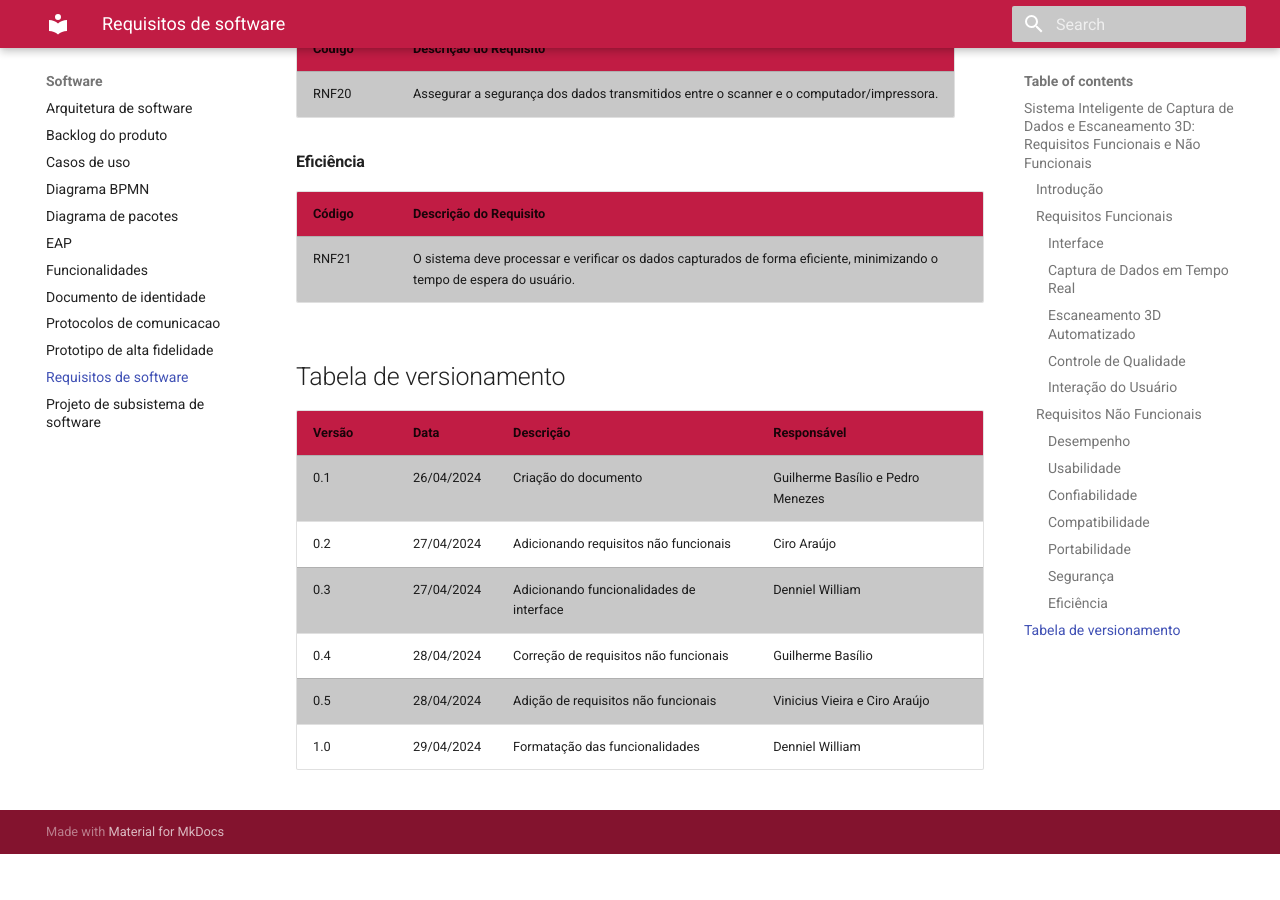
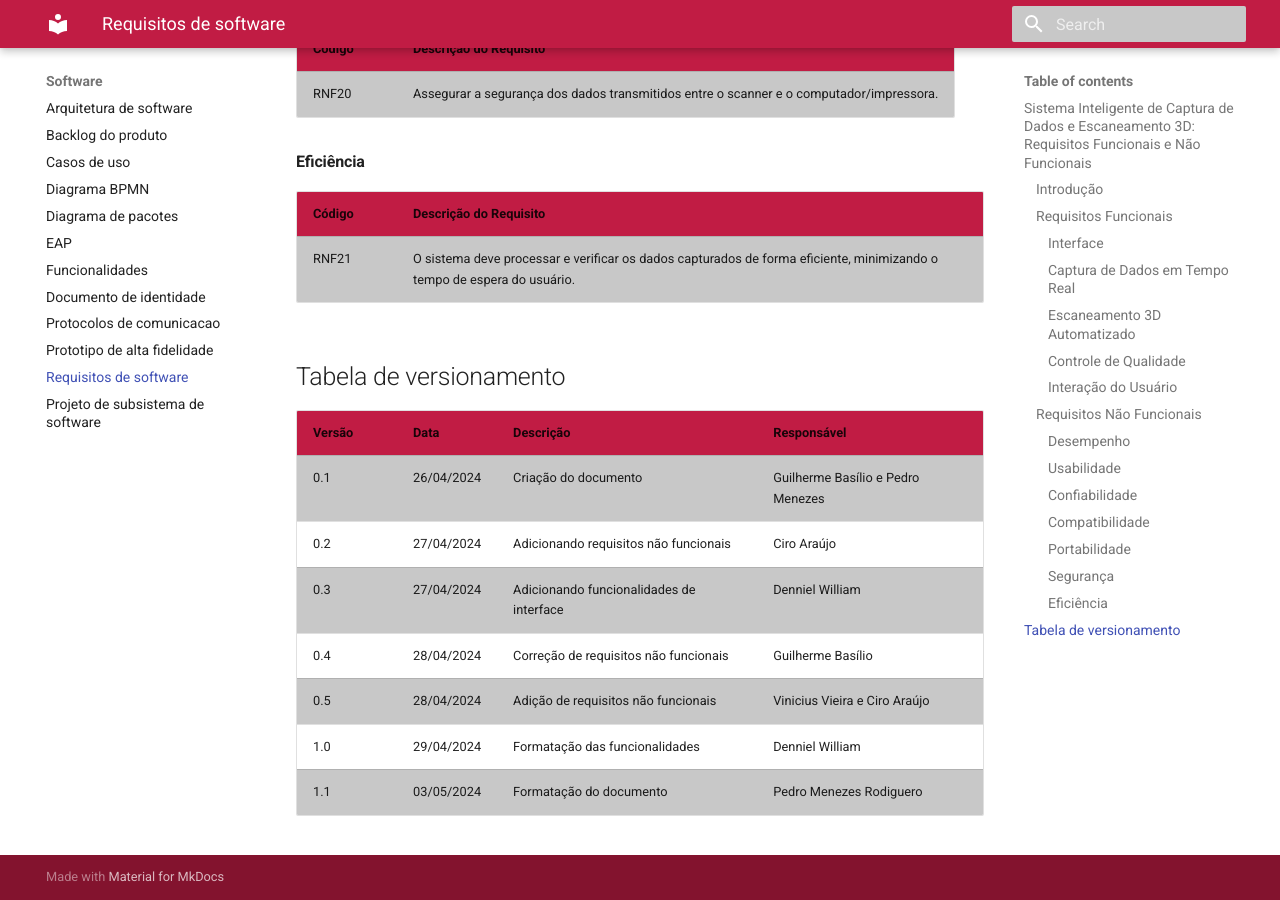
Before and after one commit to Calcioft/ScanPoint, an MkDocs documentation site: the page built from docs/software/requisitos.md, in a window 1280 px wide and 900 px high, scrolled down 3574 px. Built offline with MkDocs 1.6.1 and Material for MkDocs 9.7.7, drawn with Linux system fonts in a browser that asks for light colours; before the commit the page ends 4428 px from its top, so only the background shows below that.

Commit message:
refactoração do arquivo de requisitos.md

```diff
--- a/docs/software/requisitos.md
+++ b/docs/software/requisitos.md
@@ -5,8 +5,9 @@
 ### **Introdução**
 
 <!-- Não abordamos 3D -->
-
+<p align="justify">
 O sistema inteligente de captura de dados e escaneamento 3D combina a captura de dados em tempo real com a tecnologia de escaneamento 3D para criar uma solução inovadora para fabricação digital. Este documento apresenta os requisitos funcionais e não funcionais do sistema, que devem ser atendidas para garantir o sucesso do projeto.
+</p>
 
 ### Requisitos Funcionais
 
@@ -121,3 +122,4 @@
 | 0.4 | 28/04/2024 | Correção de requisitos não funcionais | Guilherme Basílio |
 | 0.5 | 28/04/2024 | Adição de requisitos não funcionais | Vinicius Vieira e Ciro Araújo |
 | 1.0 | 29/04/2024 | Formatação das funcionalidades | Denniel William |
+| 1.1 | 03/05/2024 | Formatação do documento | Pedro Menezes Rodiguero|
```
